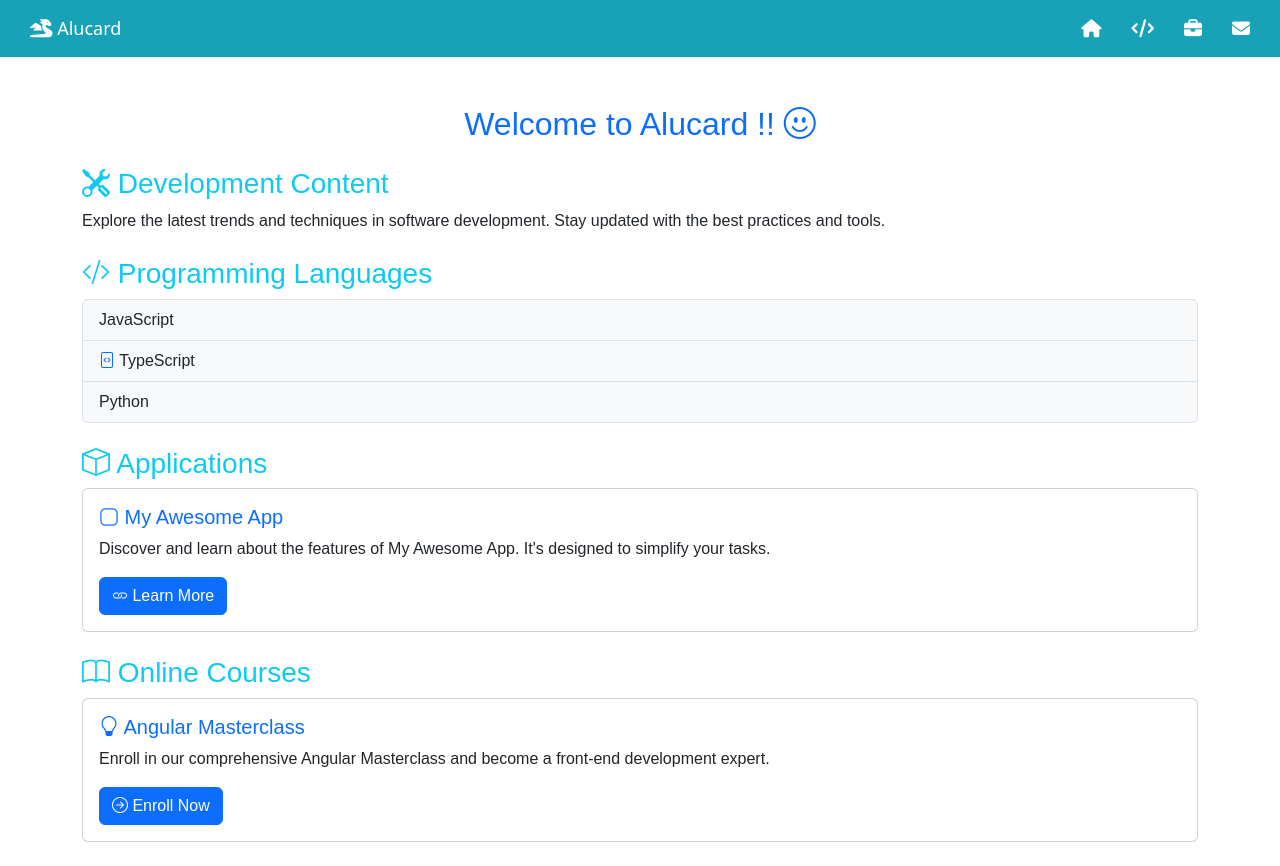
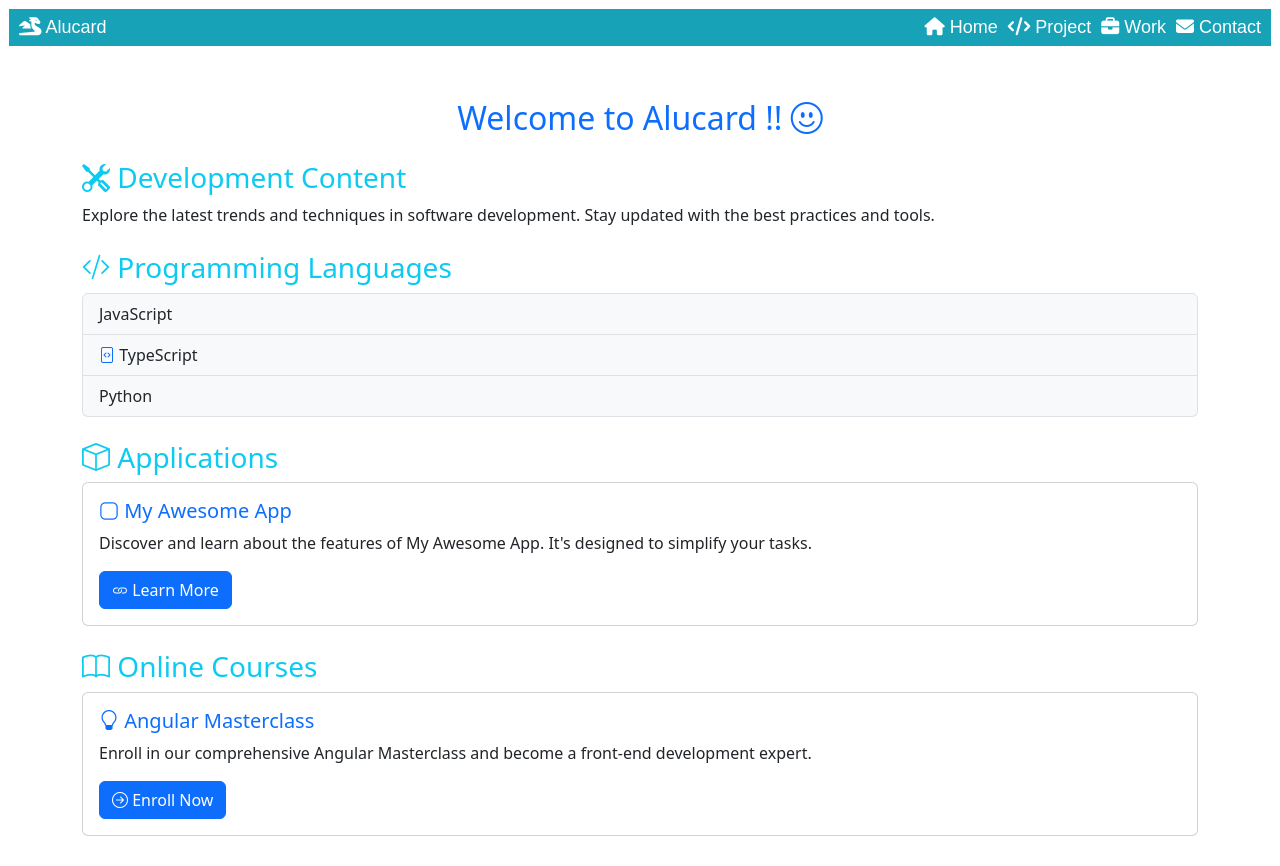
Before and after one commit to adhikary-dipankar/App, an Angular app: page /home in a window 1280 px wide. Built offline with nearby package versions, Linux system fonts and the light colour scheme; some icons are missing.

Commit message:
App liv 3.o

```diff
--- a/src/app/app.component.css
+++ b/src/app/app.component.css
@@ -1,25 +1,27 @@
-body {
+header {
       margin: 0;
       font-family: Arial, sans-serif;
+      margin: 4px;
+      padding: 5px;
     }
 
     nav {
       background-color: #17a2b8;
       color: #fff;
-      padding: 15px;
+      padding: 5px;
       display: flex;
       justify-content: space-between;
       align-items: center;
     }
 
     nav div {
-      display: flex;
-      align-items: center;
+      display: flexbox;
+      text-align: center;
     }
 
     nav a {
       color: #fff;
       text-decoration: none;
-      margin: 0 15px;
+      margin: 0 5px;
       font-size: 18px;
     }
--- a/src/app/app.component.html
+++ b/src/app/app.component.html
@@ -5,10 +5,10 @@
     </div>
 
     <div>
-      <a routerLink="/home"><i class="fas fa-home"></i></a>
-      <a routerLink="/projects"><i class="fas fa-code"></i></a>
-      <a routerLink="/work"><i class="fas fa-briefcase"></i></a>
-      <a routerLink="/contact"><i class="fas fa-envelope"></i></a>
+      <a routerLink="/home"><i class="fas fa-home"> </i> Home</a>
+      <a routerLink="/projects"><i class="fas fa-code"> </i> Project</a>
+      <a routerLink="/work"><i class="fas fa-briefcase"> </i> Work</a>
+      <a routerLink="/contact"><i class="fas fa-envelope"> </i> Contact</a>
     </div>
   </nav>
 </header>
```
